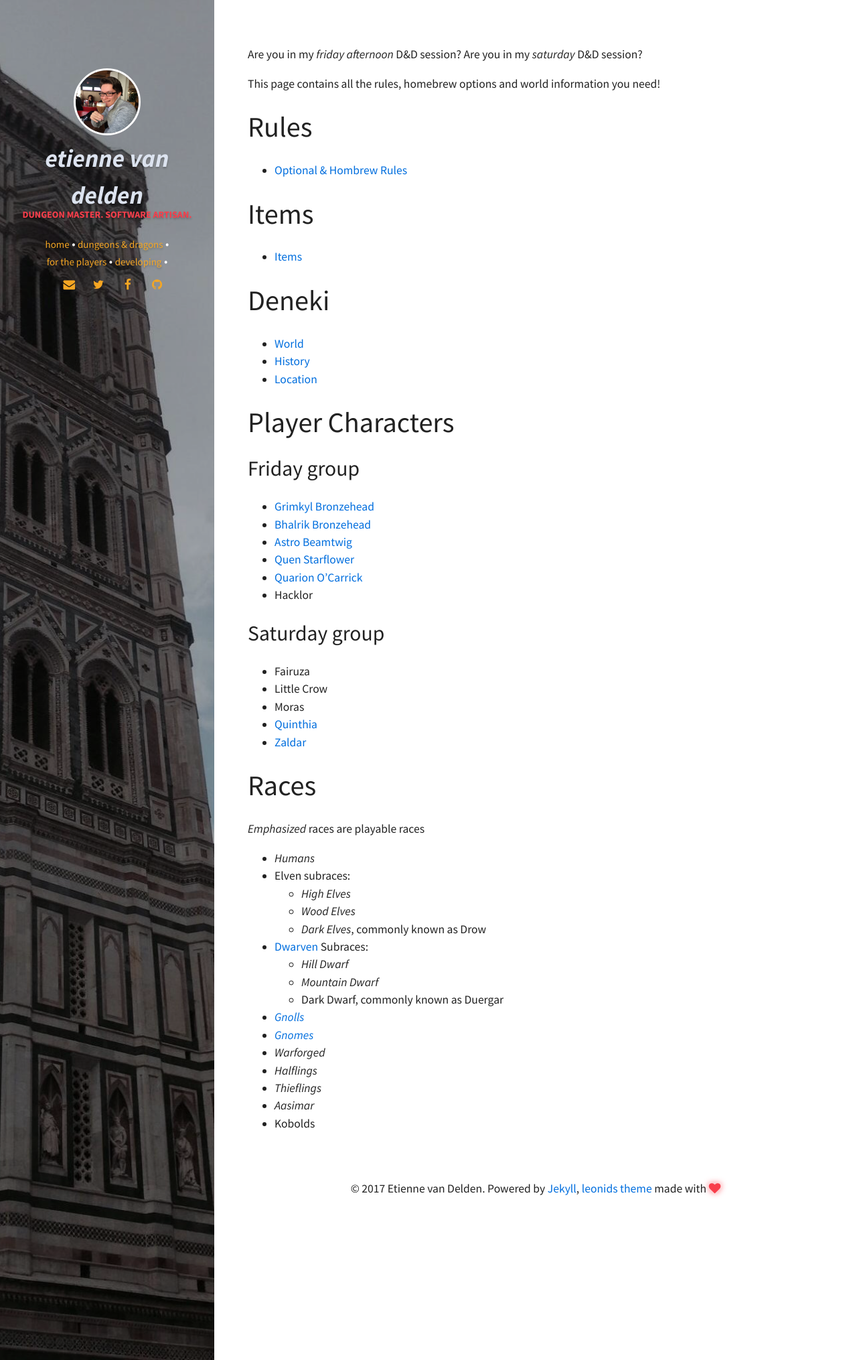
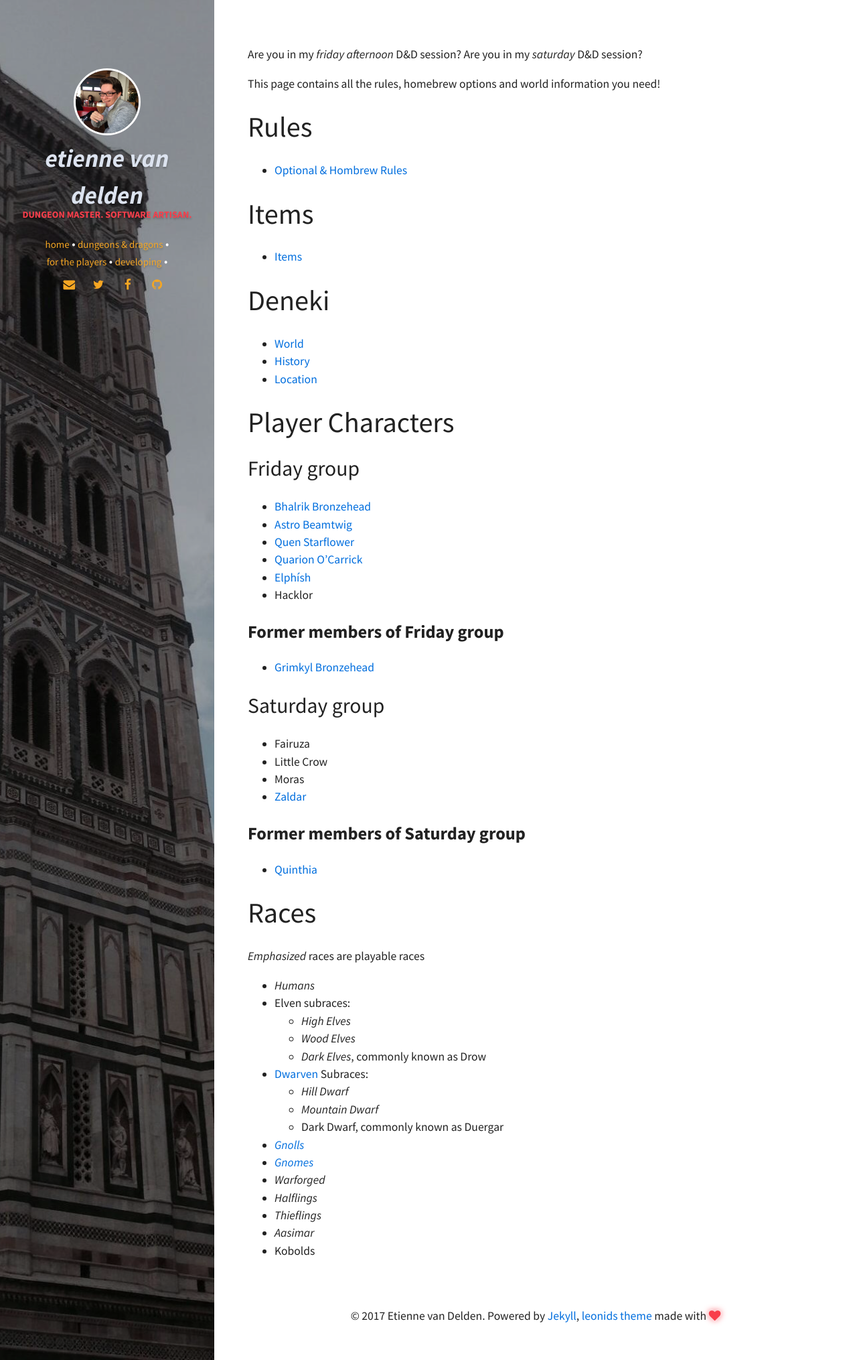
Before and after one commit to eirvandelden/eirvandelden.github.io, a Jekyll site: the page built from for-the-players/index.md, in a window 1280 px wide. Shown: the whole page at 67% size. Built offline with Jekyll 4.4.1, drawn with Linux system fonts in a browser that asks for light colours.

Commit message:
Add Elphish to players

```diff
--- a/for-the-players/index.md
+++ b/for-the-players/index.md
@@ -17,6 +17,7 @@ permalink: /for-the-players/
 * [Optional & Hombrew Rules]({{site.url}}/for-the-players/homebrew-rules)
 
 # Items
+
 * [Items]({{site.url}}/for-the-players/items/)
 
 # Deneki
@@ -30,22 +31,30 @@ permalink: /for-the-players/
 
 ## Friday group
 
-* [Grimkyl Bronzehead]({{site.url}}/for-the-players/pcs/grimkyl)
 * [Bhalrik Bronzehead]({{site.url}}/for-the-players/pcs/bhalrik)
 * [Astro Beamtwig]({{site.url}}/for-the-players/pcs/astro)
 * [Quen Starflower]({{site.url}}/for-the-players/pcs/quen)
 * [Quarion O'Carrick]({{site.url}}/for-the-players/pcs/quarion)
+* [Elphísh]({{site.url}}/for-the-players/pcs/elphish)
 * Hacklor
+
+### Former members of Friday group
+
+* [Grimkyl Bronzehead]({{site.url}}/for-the-players/pcs/grimkyl)
 
 ## Saturday group
 
 * Fairuza
 * Little Crow
 * Moras
-* [Quinthia]({{site.url}}/for-the-players/pcs/quinthia)
 * [Zaldar]({{site.url}}/for-the-players/pcs/zaldar)
 
+### Former members of Saturday group
+
+* [Quinthia]({{site.url}}/for-the-players/pcs/quinthia)
+
 # Races
+
 _Emphasized_ races are playable races
 
 * _Humans_
```
Also changed, not shown: for-the-players/pcs/elphish.md (added, +9 -0 lines).
